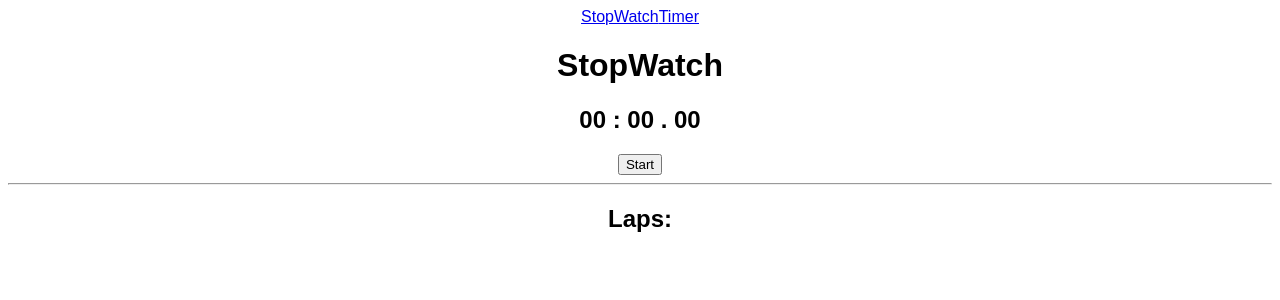
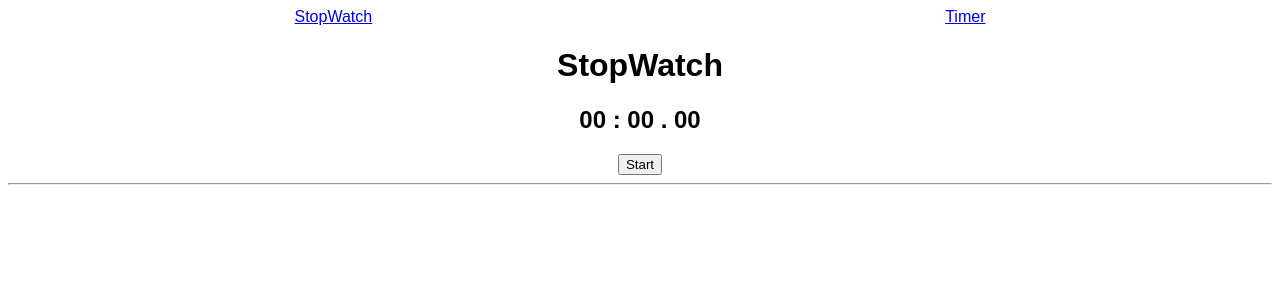
Before and after one commit to bward021/react-timer, a React (Create React App) app: page / in a window 1280 px wide. Shown: the top 300 px of the page. Built offline with nearby package versions, Linux system fonts and the light colour scheme.

Commit message:
refactor displayTime, displayLaps, handleReset, and  add handleLaps refactored display time to accept an argument, displayLaps to use displayTime function and now displays the lapTime and over all time.

```diff
--- a/src/components/navigation/nav-bar.js
+++ b/src/components/navigation/nav-bar.js
@@ -2,7 +2,7 @@ import { NavLink } from "react-router-dom";
 
 export default function NavBar() {
   return (
-    <div>
+    <div className="nav-bar">
       <NavLink to="/stopwatch">StopWatch</NavLink>
       <NavLink to="/timer">Timer</NavLink>
     </div>
--- a/src/components/pages/StopWatch.js
+++ b/src/components/pages/StopWatch.js
@@ -5,6 +5,7 @@ const StopWatch = () => {
   const [counting, setCounting] = useState(false);
   const [firstClick, setFirstClick] = useState(false);
   const [counter, setCounter] = useState(0);
+  const [lapTime, setLapTime] = useState(0);
   const [laps, setLaps] = useState([]);
 
   useEffect(() => {
@@ -12,26 +13,27 @@ const StopWatch = () => {
     if (counting) {
       timerId = setInterval(() => {
         setCounter((prevCount) => (prevCount += 10));
+        setLapTime((prevLapTime) => (prevLapTime += 10));
       }, 10);
     }
 
     return () => clearInterval(timerId);
   });
 
-  const displayTime = () => {
-    if (counter < 3600000) {
+  const displayTime = (time) => {
+    if (time < 3600000) {
       return moment()
         .hour(0)
         .minute(0)
         .second(0)
-        .millisecond(counter)
+        .millisecond(time)
         .format("mm : ss . SS");
     } else {
       return moment()
         .hour(0)
         .minute(0)
         .second(0)
-        .millisecond(counter)
+        .millisecond(time)
         .format("HH : mm : ss . SS");
     }
   };
@@ -42,26 +44,36 @@ const StopWatch = () => {
   };
 
   const handleReset = () => {
+    setCounting(false);
+    setFirstClick(false);
     setCounter(0);
-    setFirstClick(!firstClick);
+    setLapTime(0);
     setLaps([]);
   };
 
+  const handleLaps = () => {
+    setLaps([{ counter, lapTime, lap: laps.length }, ...laps]);
+    setLapTime(0);
+  };
+
   const displayLaps = () => {
-    return laps.map((lap) => {
-      return moment()
-        .hour(0)
-        .minute(0)
-        .second(0)
-        .millisecond(lap)
-        .format("HH : mm : ss . SS");
+    return laps.map((item, idx) => {
+      const { lap, counter, lapTime } = item;
+      return (
+        <div key={idx} className="single-lap">
+          <div>{lap + 1}</div>
+          <div>{displayTime(lapTime)}</div>
+          <div>{displayTime(counter)}</div>
+        </div>
+      );
     });
   };
 
   return (
     <div>
       <h1>StopWatch</h1>
-      <h2>{displayTime()}</h2>
+      <h2>{displayTime(counter)}</h2>
+      {laps.length >= 1 && <div>{displayTime(lapTime)}</div>}
       <div className="button-container">
         {!counting && !firstClick ? (
           <button onClick={handleStart}>Start</button>
@@ -73,20 +85,18 @@ const StopWatch = () => {
             {!counting ? (
               <button onClick={handleReset}>Reset</button>
             ) : (
-              <button
-                onClick={() => {
-                  setLaps(laps.concat(counter));
-                }}
-              >
-                Lap
-              </button>
+              <button onClick={handleLaps}>Lap</button>
             )}
           </>
         )}
       </div>
       <hr />
-      <h2> Laps: </h2>
-      {displayLaps()}
+      {laps.length >= 1 && (
+        <>
+          <h2> Laps: </h2>
+          {displayLaps()}
+        </>
+      )}
     </div>
   );
 };
--- a/src/styles.css
+++ b/src/styles.css
@@ -2,3 +2,16 @@
   font-family: sans-serif;
   text-align: center;
 }
+
+.nav-bar {
+  display: flex;
+  width: 100%;
+  justify-content: space-around;
+  align-items: center;
+}
+
+.single-lap {
+  display: grid;
+  grid-template-columns: 1fr 2fr 2fr;
+  width: 75%;
+}
```
